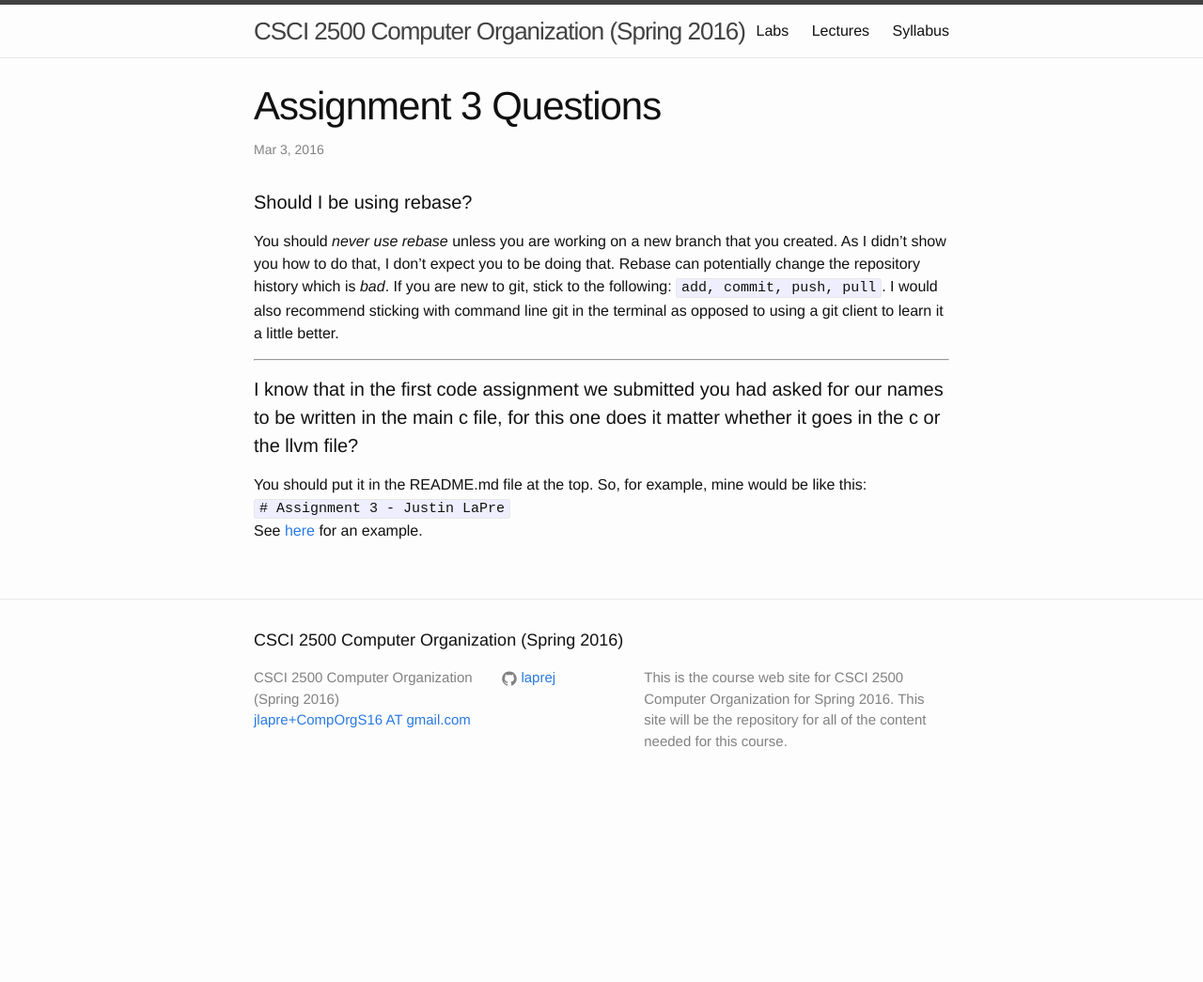
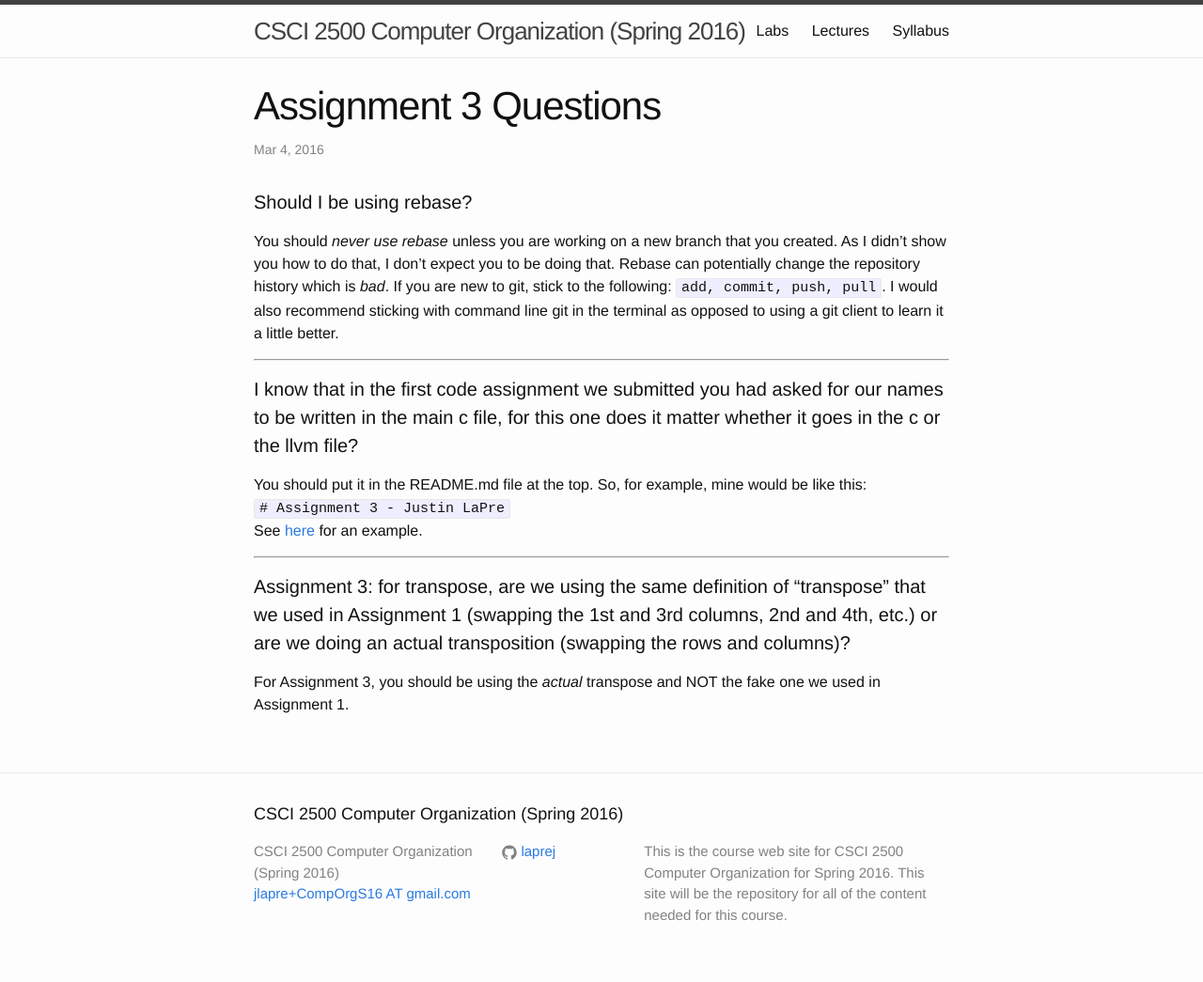
Before and after one commit to RPI-CSCI-2500-2016-Spring/RPI-CSCI-2500-2016-Spring.github.io, a Jekyll site: the page built from _posts/2016-03-03-assignment3-questions.md, in a window 1280 px wide. Shown: the whole page at 94% size. Built offline with Jekyll 4.4.1, drawn with Linux system fonts in a browser that asks for light colours; before the commit the page ends 900 px from its top, so only the background shows below that.

Commit message:
Updated Assignment 3 questions

```diff
--- a/_posts/2016-03-03-assignment3-questions.md
+++ b/_posts/2016-03-03-assignment3-questions.md
@@ -25,3 +25,11 @@ You should put it in the README.md file at the top.
 So, for example, mine would be like this:
 `# Assignment 3 - Justin LaPre`
 See [here](https://github.com/RPI-CSCI-2500-2016-Spring/assignment3-laprej) for an example.
+
+---------------------------------------
+
+<a id="Q3"></a>
+
+#### Assignment 3: for transpose, are we using the same definition of "transpose" that we used in Assignment 1 (swapping the 1st and 3rd columns, 2nd and 4th, etc.) or are we doing an actual transposition (swapping the rows and columns)?
+
+For Assignment 3, you should be using the *actual* transpose and NOT the fake one we used in Assignment 1.
```
Also changed, not shown: other parts of _posts/2016-03-03-assignment3-questions.md (+1 -1 lines).
